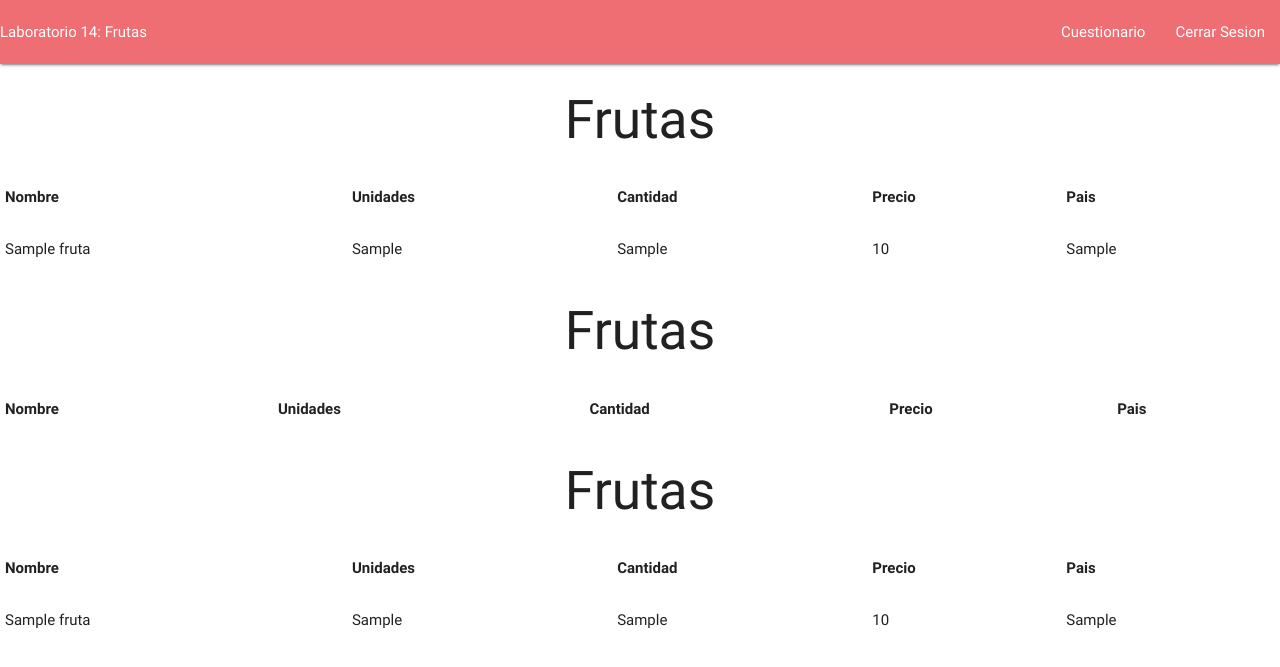
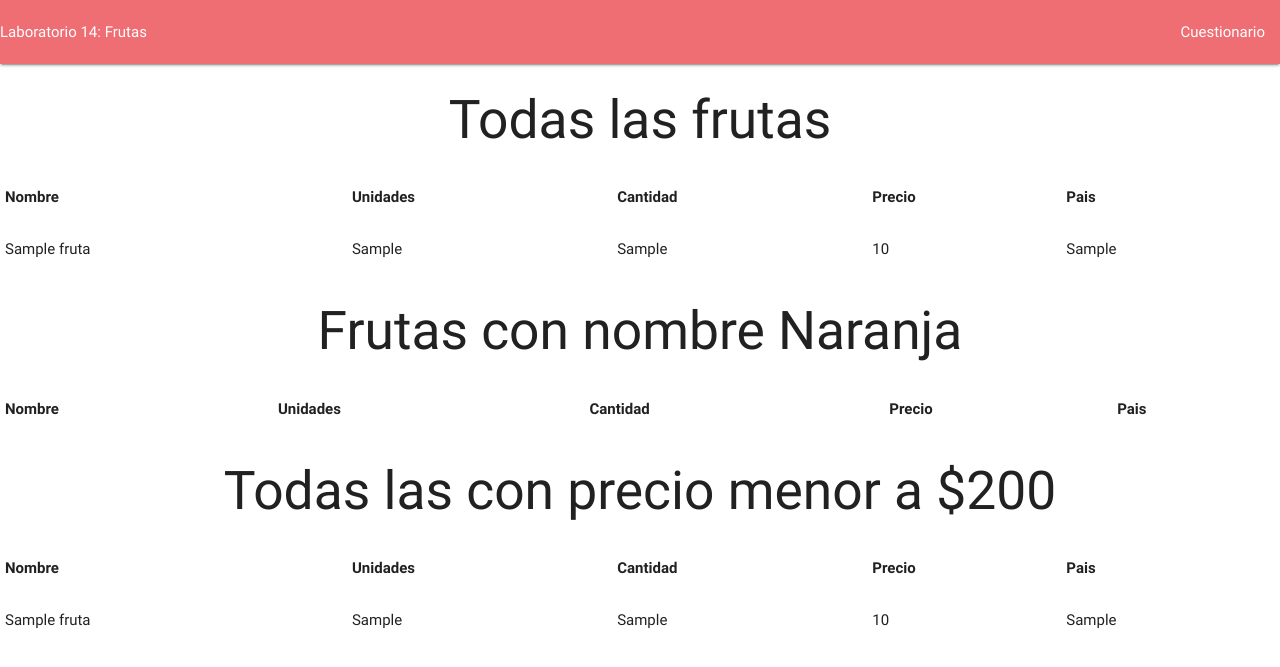
Before and after one commit to albertcastaned/A01250647_DAW, a PHP site: page /Laboratorio14/index.php in a window 1280 px wide. Shown: the top 667 px of the page. Run offline with PHP 8.4, Linux system fonts and the light colour scheme; tables that the repository leaves empty or names only in its code hold one stand-in row (values such as "Sample post"); lists and menus that the app fills with data are empty; some libraries are stand-ins or nearby versions.

Commit message:
Agregar diferentes titulos y quitar opcion de cerrar sesion

```diff
--- a/Laboratorio14/_header.html
+++ b/Laboratorio14/_header.html
@@ -17,9 +17,6 @@
 
                 <li>
                     <a class="modal-trigger" href="#modal1">Cuestionario</a>
-                </li>
-                <li>
-                    <a class="right" href="logout.php">Cerrar Sesion</a>
                 </li>
             </ul>
         </div>
--- a/Laboratorio14/_tableHeader.html
+++ b/Laboratorio14/_tableHeader.html
@@ -1,4 +1,4 @@
-<h2>Frutas</h2><table>
+<h2><?=$titulo?></h2><table>
 <tr>
     <th>Nombre</th>
     <th>Unidades</th>
--- a/Laboratorio14/index.php
+++ b/Laboratorio14/index.php
@@ -3,10 +3,11 @@
     require_once "util.php";
     $result1 = getFruits();
 
+    $titulo = "Todas las frutas";
     include("_tableHeader.html");
     while($row = mysqli_fetch_array($result1, MYSQLI_BOTH))
     {
-        echo desplegarTabla($row);
+        echo nuevoRenglonDeTabla($row);
     }
     echo "</table>";
 
@@ -14,11 +15,13 @@
 
     $result2 = getFruitsByName("Naranja");
 
+    $titulo = "Frutas con nombre Naranja";
+
     include("_tableHeader.html");
 
     while($row = mysqli_fetch_array($result2, MYSQLI_BOTH))
     {
-        echo desplegarTabla($row);
+        echo nuevoRenglonDeTabla($row);
     }
 
     echo "</table>";
@@ -28,11 +31,12 @@
 
     $result3 = getCheapestFruits(200);
 
+    $titulo = "Todas las con precio menor a $200";
     include("_tableHeader.html");
 
     while($row = mysqli_fetch_array($result3, MYSQLI_BOTH))
     {
-        echo desplegarTabla($row);
+        echo nuevoRenglonDeTabla($row);
     }
     echo "</table>";
 
--- a/Laboratorio14/util.php
+++ b/Laboratorio14/util.php
@@ -58,7 +58,7 @@
         return $result;
     }
 
-    function desplegarTabla($row)
+    function nuevoRenglonDeTabla($row)
     {
         $resultado = "";
         $resultado .= "<tr>";
```
